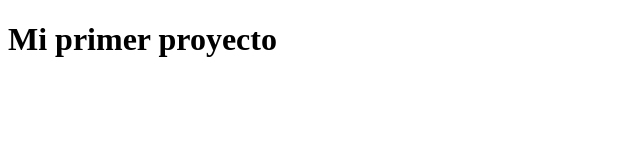
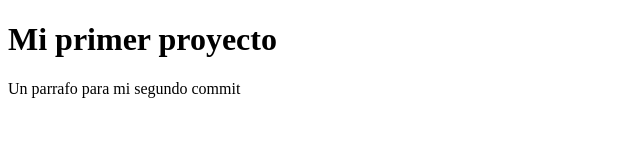
Before and after one commit to OrussTV/orlando-alcantara, a plain HTML site: page index.html in a window 1280 px wide. Shown: the whole page, without its empty margins (0-640 px from the left). Drawn offline with Linux system fonts and the light colour scheme.

Commit message:
segundo commit

```diff
--- a/index.html
+++ b/index.html
@@ -7,5 +7,6 @@
 </head>
 <body>
     <h1>Mi primer proyecto</h1>
+    <p>Un parrafo para mi segundo commit</p>
 </body>
 </html>
```
